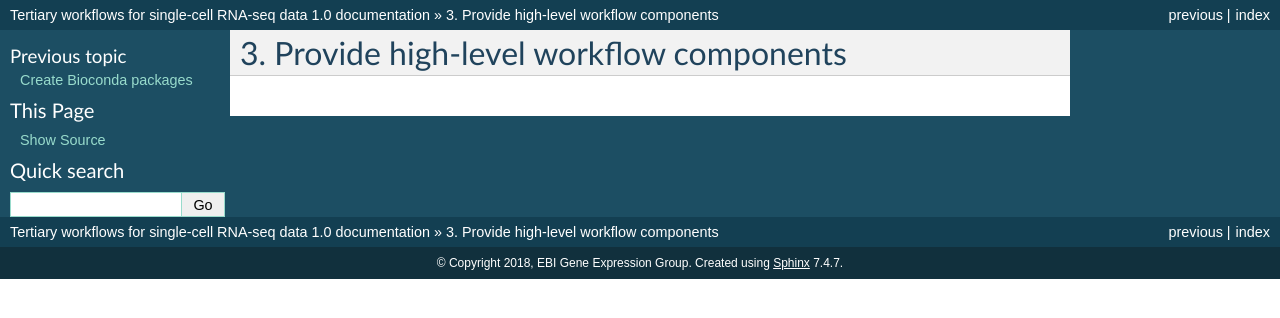
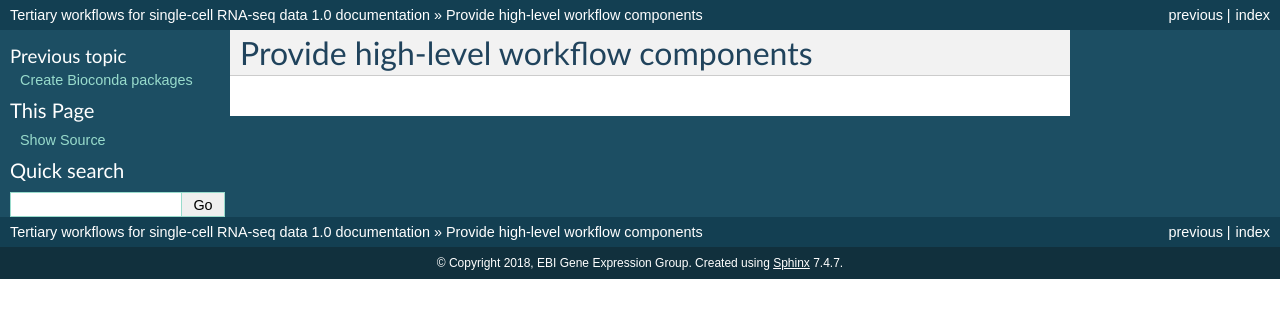
Before and after one commit to ebi-gene-expression-group/tertiary_workflows_docs, a Sphinx documentation site: the page built from docs/provide_workflow_components.rst, in a window 1280 px wide. Shown: the top 318 px of the page. Built offline with Sphinx 7.4.7, drawn with Linux system fonts in a browser that asks for light colours.

Commit message:
More changes

```diff
--- a/docs/provide_workflow_components.rst
+++ b/docs/provide_workflow_components.rst
@@ -1,3 +1,3 @@
 #########################################
-3. Provide high-level workflow components
+Provide high-level workflow components
 #########################################
--- a/docs/writing_bioconda_recipes.rst
+++ b/docs/writing_bioconda_recipes.rst
@@ -6,7 +6,7 @@ Create Bioconda packages
 
 Making packages or scripts available via Bioconda makes them easily available to people using the Conda packaging system. A Conda package is created from a definition called a 'recipe', composed primarily of a meta.yaml file to define metadata associated with a package, and a script, build.sh, which installs the software. See https://bioconda.github.io/contributing.html for detailed info.
 
-If a package you're interested in using is not currently available via Bioconda, you can write a recipe very easily and submit to Bioconda as a PR. Once accepted, the package will be available via the usual 'conda install' mechanism. For example we wanted to use the `DropletUtils <https://bioconductor.org/packages/release/bioc/html/DropletUtils.html>`_ Bioconductor package, and submitted a `PR <https://github.com/bioconda/bioconda-recipes/pull/12448>`_ to add it. Likewise, packages of wrapper scripts can be provided through the same mechanism. As described in the following example.
+If a package you're interested in using is not currently available via Bioconda, you can write a recipe very easily and submit to Bioconda as a PR. Once accepted, the package will be available via the usual 'conda install' mechanism. For example we wanted to use the `DropletUtils <https://bioconductor.org/packages/release/bioc/html/DropletUtils.html>`_ Bioconductor package, and submitted a `PR <https://github.com/bioconda/bioconda-recipes/pull/12448>`_ to add it. Likewise, packages of wrapper scripts can be provided through the same mechanism, as described in the following example.
 
 Example: r-seurat-scripts
 =========================
```
